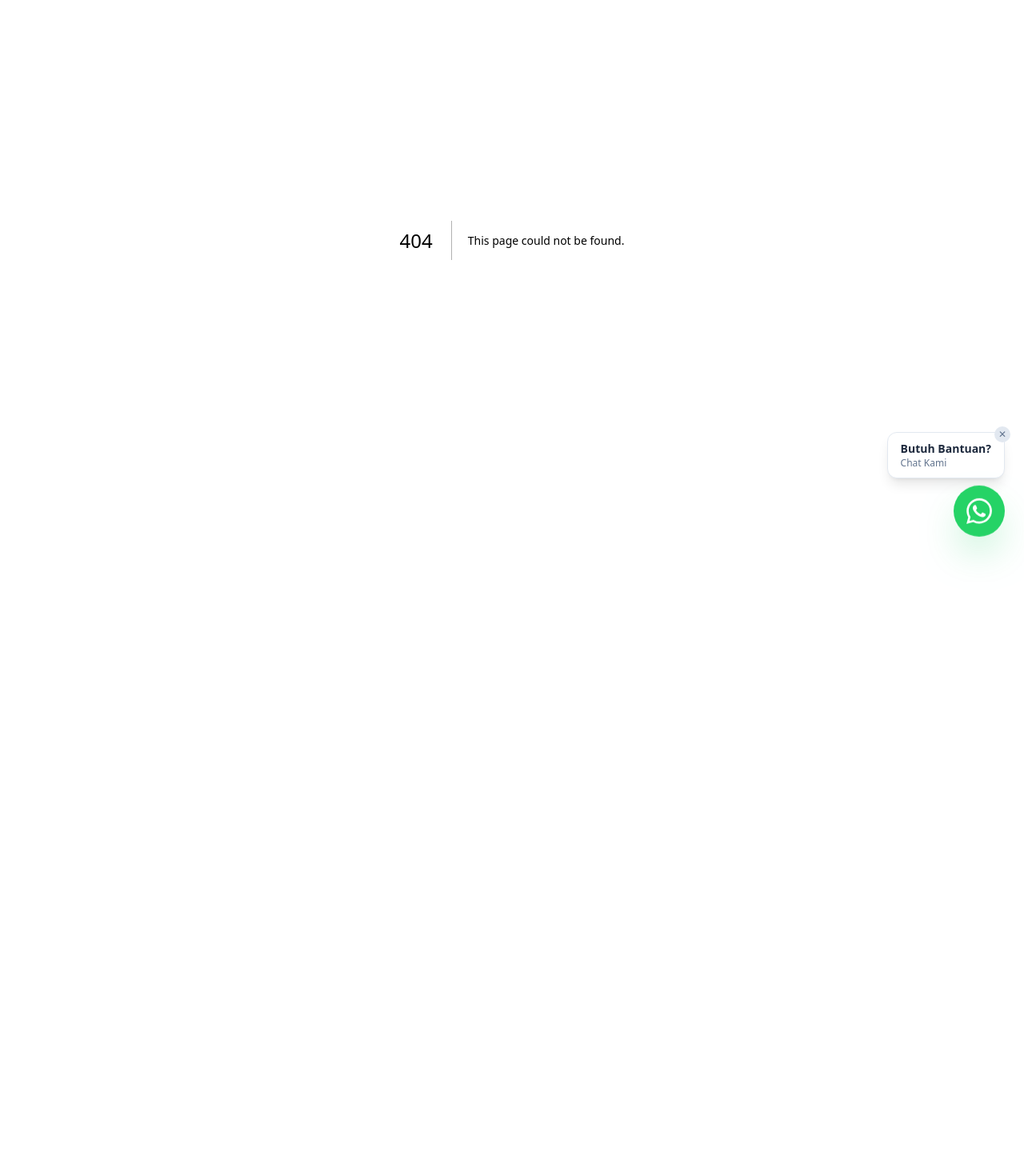
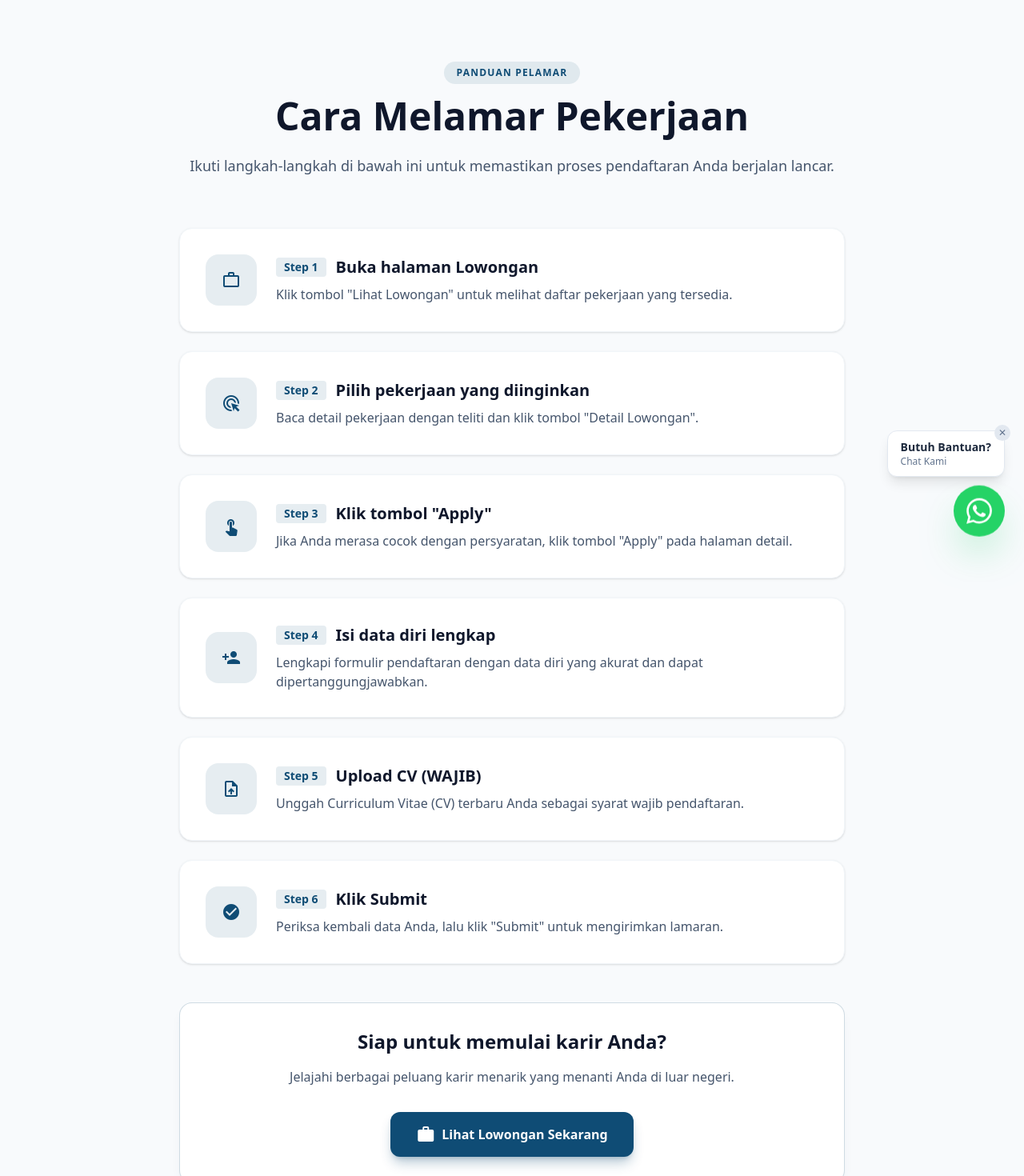
Before and after one commit to GhaniKale/recruitment, a Next.js app in the folder apps/web-next/: page /cara-melamar in a window 1280 px wide. Before the commit this address had no page. Shown: the part 100-1570 px from the top of the page at 80% size. Before the commit the page ends 800 px from the top, so only its background shows below. Built offline with nearby package versions, Linux system fonts and the light colour scheme.

Commit message:
feat: add cara melamar page, CTA button, and rename costs to biaya

```diff
--- a/apps/web-next/src/app/costs/page.tsx
+++ b/apps/web-next/src/app/biaya/page.tsx
@@ -150,7 +150,7 @@ const countries = [
 
 ];
 
-export default function CostPage() {
+export default function BiayaPage() {
     const [selected, setSelected] = useState<typeof countries[number] | null>(null);
 
     return (
@@ -263,7 +263,7 @@ export default function CostPage() {
                                         Daftar Sekarang
                                     </Link>
                                     <a href="https://wa.me/6285972842784" target="_blank" rel="noopener noreferrer" className="flex-1 px-8 py-3.5 bg-accent hover:bg-accent-hover text-white font-bold rounded-xl transition-all shadow-lg shadow-accent/20 flex items-center justify-center gap-2 text-center">
-                                        <svg className="w-5 h-5" fill="currentColor" viewBox="0 0 24 24"><path d="M17.472 14.382c-.297-.149-1.758-.867-2.03-.967-.273-.099-.471-.148-.67.15-.197.297-.767.966-.94 1.164-.173.199-.347.223-.644.075-.297-.15-1.255-.463-2.39-1.475-.883-.788-1.48-1.761-1.653-2.059-.173-.297-.018-.458.13-.606.134-.133.298-.347.446-.52.149-.174.198-.298.298-.497.099-.198.05-.371-.025-.52-.075-.149-.669-1.612-.916-2.207-.242-.579-.487-.5-.669-.51-.173-.008-.371-.01-.57-.01-.198 0-.52.074-.792.372-.272.297-1.04 1.016-1.04 2.479 0 1.462 1.065 2.875 1.213 3.074.149.198 2.096 3.2 5.077 4.487.709.306 1.262.489 1.694.625.712.227 1.36.195 1.871.118.571-.085 1.758-.719 2.006-1.413.248-.694.248-1.289.173-1.413-.074-.124-.272-.198-.57-.347m-5.421 7.403h-.004a9.87 9.87 0 01-5.031-1.378l-.361-.214-3.741.982.998-3.648-.235-.374a9.86 9.86 0 01-1.51-5.26c.001-5.45 4.436-9.884 9.888-9.884 2.64 0 5.122 1.03 6.988 2.898a9.825 9.825 0 012.893 6.994c-.003 5.45-4.437 9.884-9.885 9.884m8.413-18.297A11.815 11.815 0 0012.05 0C5.495 0 .16 5.335.157 11.892c0 2.096.547 4.142 1.588 5.945L.057 24l6.305-1.654a11.882 11.882 0 005.683 1.448h.005c6.554 0 11.89-5.335 11.893-11.893a11.821 11.821 0 00-3.48-8.413z" /></svg>
+                                        <svg className="w-5 h-5" fill="currentColor" viewBox="0 0 24 24"><path d="M17.472 14.382c-.297-.149-1.758-.867-2.03-.967-.273-.099-.471-.148-.67.15-.197.297-.767.966-.94 1.164-.173.199-.347.223-.644.075-.297-.15-1.255-.463-2.39-1.475-.883-.788-1.48-1.761-1.653-2.059-.173-.297-.018-.458.13-.606.134-.133.298-.347.446-.52.149-.174.198-.298.298-.497.099-.198.05-.371-.025-.52-.075-.149-.669-1.612-.916-2.207-.242-.579-.487-.5-.669-.51-.173-.008-.371-.01-.57-.01-.198 0-.52.074-.792.372-.272.297-1.04 1.016-1.04 2.479 0 1.462 1.065 2.875 1.213 3.074.149.198 2.096 3.2 5.077 4.487.709.306 1.262.489 1.694.625.712.227 1.36.195 1.871.118.571-.085 1.758-.719 2.006-1.413.248-.694.248-1.289.173-1.413-.074-.124-.272-.198-.57-.347m-5.421 7.403h-.004a9.87 9.87 0 01-5.031-1.378l-.361-.214-3.741.982.998-3.648-.235-.374a9.86 9.86 0 01-1.51-5.26c.001-5.45 4.436-9.884 9.888-9.884 2.64 0 5.122 1.03 6.988 2.898a9.825 9.825 0 012.893 6.994c-.003 5.45-4.437 9.884-9.885 9.884m8.413-18.297A11.815 11.815 0 0012.05 0C5.495 0 .16 5.335.157 11.892c0 2.096.547 4.142 1.588 5.945L.057 24l6.305-1.654a11.882 11.882 0 005.683 1.448h.005c6.554 0 11.89-5.335 11.893-11.893a11.821 11.821 0 00-3.48-8.413z"/></svg>
                                         Chat WhatsApp
                                     </a>
                                 </div>
--- /dev/null
+++ b/apps/web-next/src/app/cara-melamar/page.tsx
@@ -0,0 +1,86 @@
+import Navbar from '@/components/Navbar';
+import Footer from '@/components/Footer';
+import Link from 'next/link';
+
+export default function CaraMelamarPage() {
+    const steps = [
+        {
+            title: 'Buka halaman Lowongan',
+            desc: 'Klik tombol "Lihat Lowongan" untuk melihat daftar pekerjaan yang tersedia.',
+            icon: 'work_outline'
+        },
+        {
+            title: 'Pilih pekerjaan yang diinginkan',
+            desc: 'Baca detail pekerjaan dengan teliti dan klik tombol "Detail Lowongan".',
+            icon: 'ads_click'
+        },
+        {
+            title: 'Klik tombol "Apply"',
+            desc: 'Jika Anda merasa cocok dengan persyaratan, klik tombol "Apply" pada halaman detail.',
+            icon: 'touch_app'
+        },
+        {
+            title: 'Isi data diri lengkap',
+            desc: 'Lengkapi formulir pendaftaran dengan data diri yang akurat dan dapat dipertanggungjawabkan.',
+            icon: 'person_add'
+        },
+        {
+            title: 'Upload CV (WAJIB)',
+            desc: 'Unggah Curriculum Vitae (CV) terbaru Anda sebagai syarat wajib pendaftaran.',
+            icon: 'upload_file'
+        },
+        {
+            title: 'Klik Submit',
+            desc: 'Periksa kembali data Anda, lalu klik "Submit" untuk mengirimkan lamaran.',
+            icon: 'check_circle'
+        }
+    ];
+
+    return (
+        <>
+            <Navbar />
+            <main className="bg-slate-50 dark:bg-slate-900 min-h-screen pt-24 pb-16">
+                <div className="max-w-4xl mx-auto px-4 sm:px-6 lg:px-8">
+                    <div className="text-center mb-16 animate-in fade-in slide-in-from-bottom-4 duration-700">
+                        <span className="inline-block px-4 py-1.5 bg-primary/10 text-primary text-xs font-bold tracking-widest uppercase rounded-full mb-4">
+                            Panduan Pelamar
+                        </span>
+                        <h1 className="text-4xl md:text-5xl font-black text-slate-900 dark:text-white mb-6">
+                            Cara Melamar Pekerjaan
+                        </h1>
+                        <p className="text-lg text-slate-600 dark:text-slate-400">
+                            Ikuti langkah-langkah di bawah ini untuk memastikan proses pendaftaran Anda berjalan lancar.
+                        </p>
+                    </div>
+
+                    <div className="space-y-6 mb-12">
+                        {steps.map((step, index) => (
+                            <div key={index} className="bg-white dark:bg-slate-800 rounded-2xl p-6 sm:p-8 shadow-sm border border-slate-100 dark:border-slate-700 flex flex-col sm:flex-row gap-6 items-start sm:items-center hover:shadow-md transition-shadow">
+                                <div className="flex-shrink-0 w-16 h-16 bg-primary/10 text-primary rounded-2xl flex items-center justify-center">
+                                    <span className="material-icons text-3xl">{step.icon}</span>
+                                </div>
+                                <div className="flex-grow">
+                                    <div className="flex items-center gap-3 mb-2">
+                                        <span className="text-sm font-bold text-primary bg-primary/10 px-2.5 py-0.5 rounded">Step {index + 1}</span>
+                                        <h3 className="text-xl font-bold text-slate-900 dark:text-white">{step.title}</h3>
+                                    </div>
+                                    <p className="text-slate-600 dark:text-slate-400">{step.desc}</p>
+                                </div>
+                            </div>
+                        ))}
+                    </div>
+
+                    <div className="text-center bg-white dark:bg-slate-800 rounded-2xl p-8 border border-primary/20 shadow-lg shadow-primary/5">
+                        <h3 className="text-2xl font-bold text-slate-900 dark:text-white mb-4">Siap untuk memulai karir Anda?</h3>
+                        <p className="text-slate-600 dark:text-slate-400 mb-8">Jelajahi berbagai peluang karir menarik yang menanti Anda di luar negeri.</p>
+                        <Link href="/jobs" className="inline-flex items-center gap-2 px-8 py-4 bg-primary hover:bg-primary-hover text-white font-bold rounded-xl transition-all shadow-lg shadow-primary/30 hover:-translate-y-1">
+                            <span className="material-icons">work</span>
+                            <span>Lihat Lowongan Sekarang</span>
+                        </Link>
+                    </div>
+                </div>
+            </main>
+            <Footer />
+        </>
+    );
+}
--- a/apps/web-next/src/app/kontak/page.jsx
+++ b/apps/web-next/src/app/kontak/page.jsx
@@ -54,7 +54,7 @@ export default function KontakPage() {
                                         </div>
                                         <div>
                                             <p className="font-semibold text-slate-900 dark:text-white text-sm">Alamat</p>
-                                            <p className="text-sm text-slate-500 dark:text-slate-400">Jl. Jendral Sudirman Kav. 52-53, Jakarta Selatan, 12190</p>
+                                            <p className="text-sm text-slate-500 dark:text-slate-400">Desa Cikopo RT010/RW004 Bungursari Purwakarta 41181</p>
                                         </div>
                                     </div>
 
--- a/apps/web-next/src/app/page.tsx
+++ b/apps/web-next/src/app/page.tsx
@@ -4,6 +4,7 @@ import Stats from '@/components/Stats';
 // import About from '@/components/About'; // Was in original but I should check if it exists or if I need to migrate it
 // import Industries from '@/components/Industries';
 import HomeCTA from '@/components/HomeCTA';
+import HowToApply from '@/components/HowToApply';
 import Footer from '@/components/Footer';
 import AntiFraudModal from '@/components/AntiFraudModal';
 // Checking original imports:
@@ -26,6 +27,7 @@ export default function Home() {
         <HomeHero />
         <Stats />
         <About />
+        <HowToApply />
         <Industries />
         <HomeCTA />
       </main>
--- a/apps/web-next/src/components/Footer.jsx
+++ b/apps/web-next/src/components/Footer.jsx
@@ -35,9 +35,9 @@ export default function Footer() {
                         <h4 className="text-lg font-bold mb-6">Navigasi</h4>
                         <ul className="space-y-4 text-slate-400 text-sm">
                             <li><a href="/" className="hover:text-accent transition-colors">Beranda</a></li>
-                            <li><a href="/#about" className="hover:text-accent transition-colors">Tentang Kami</a></li>
-                            <li><Link href="/costs" className="hover:text-accent transition-colors">Recruitment</Link></li>
                             <li><Link href="/jobs" className="hover:text-accent transition-colors">Lowongan</Link></li>
+                            <li><Link href="/cara-melamar" className="hover:text-accent transition-colors">Cara Melamar</Link></li>
+                            <li><Link href="/biaya" className="hover:text-accent transition-colors">Biaya</Link></li>
                             <li><Link href="/kontak" className="hover:text-accent transition-colors">Kontak</Link></li>
                         </ul>
                     </div>
--- a/apps/web-next/src/components/HomeCTA.jsx
+++ b/apps/web-next/src/components/HomeCTA.jsx
@@ -9,7 +9,7 @@ export default function HomeCTA() {
                     LPK Akuur Sauyunan membuka kesempatan kerja ke luar negeri dengan pendampingan lengkap, legalitas jelas, dan proses terpercaya.
                 </p>
                 <div className="flex flex-col sm:flex-row justify-center gap-4">
-                    <Link href="/costs" className="px-8 py-3 rounded-xl bg-primary text-white font-semibold hover:bg-primary-hover transition-colors shadow-lg shadow-primary/30">
+                    <Link href="/biaya" className="px-8 py-3 rounded-xl bg-primary text-white font-semibold hover:bg-primary-hover transition-colors shadow-lg shadow-primary/30">
                         Lihat Program Recruitment
                     </Link>
                     <a href="https://wa.me/6285972842784" target="_blank" rel="noopener noreferrer" className="px-8 py-3 rounded-xl bg-accent text-white font-semibold hover:bg-accent-hover transition-colors shadow-lg shadow-accent/30 flex items-center justify-center gap-2">
--- a/apps/web-next/src/components/HomeHero.jsx
+++ b/apps/web-next/src/components/HomeHero.jsx
@@ -22,12 +22,16 @@ export default function HomeHero() {
                         <p className="text-lg text-slate-600 dark:text-slate-400 mb-8 leading-relaxed max-w-lg">
                             LPK Akuur Sauyunan menghubungkan talenta terbaik Indonesia dengan peluang karir internasional. Proses aman, legal, pendampingan lengkap hingga penempatan, dan menyediakan jasa pembuatan passport.
                         </p>
-                        <div className="flex flex-col sm:flex-row gap-4">
-                            <Link href="/costs" className="inline-flex justify-center items-center px-8 py-4 rounded-xl bg-primary text-white font-semibold text-lg hover:bg-primary-hover transition-all shadow-xl shadow-primary/25 hover:-translate-y-1">
+                        <div className="flex flex-col sm:flex-row flex-wrap gap-4">
+                            <Link href="/biaya" className="inline-flex justify-center items-center px-8 py-4 rounded-xl bg-primary text-white font-semibold text-lg hover:bg-primary-hover transition-all shadow-xl shadow-primary/25 hover:-translate-y-1">
                                 LIHAT PROGRAM
                                 <span className="material-icons ml-2 text-xl">arrow_forward</span>
                             </Link>
-                            <a href="https://wa.me/6285972842784" target="_blank" rel="noopener noreferrer" className="inline-flex justify-center items-center px-8 py-4 rounded-xl bg-accent text-white font-semibold text-lg hover:bg-accent-hover transition-all shadow-xl shadow-accent/25">
+                            <Link href="/cara-melamar" className="inline-flex justify-center items-center px-8 py-4 rounded-xl bg-white dark:bg-slate-800 text-slate-700 dark:text-slate-200 border-2 border-slate-200 dark:border-slate-700 hover:border-primary hover:text-primary dark:hover:text-primary font-semibold text-lg transition-all shadow-lg shadow-slate-200/50 dark:shadow-none hover:-translate-y-1">
+                                CARA MELAMAR
+                                <span className="material-icons ml-2 text-xl">help_outline</span>
+                            </Link>
+                            <a href="https://wa.me/6285972842784" target="_blank" rel="noopener noreferrer" className="inline-flex justify-center items-center px-8 py-4 rounded-xl bg-accent text-white font-semibold text-lg hover:bg-accent-hover transition-all shadow-xl shadow-accent/25 hover:-translate-y-1">
                                 <svg className="w-5 h-5 mr-2" fill="currentColor" viewBox="0 0 24 24"><path d="M17.472 14.382c-.297-.149-1.758-.867-2.03-.967-.273-.099-.471-.148-.67.15-.197.297-.767.966-.94 1.164-.173.199-.347.223-.644.075-.297-.15-1.255-.463-2.39-1.475-.883-.788-1.48-1.761-1.653-2.059-.173-.297-.018-.458.13-.606.134-.133.298-.347.446-.52.149-.174.198-.298.298-.497.099-.198.05-.371-.025-.52-.075-.149-.669-1.612-.916-2.207-.242-.579-.487-.5-.669-.51-.173-.008-.371-.01-.57-.01-.198 0-.52.074-.792.372-.272.297-1.04 1.016-1.04 2.479 0 1.462 1.065 2.875 1.213 3.074.149.198 2.096 3.2 5.077 4.487.709.306 1.262.489 1.694.625.712.227 1.36.195 1.871.118.571-.085 1.758-.719 2.006-1.413.248-.694.248-1.289.173-1.413-.074-.124-.272-.198-.57-.347m-5.421 7.403h-.004a9.87 9.87 0 01-5.031-1.378l-.361-.214-3.741.982.998-3.648-.235-.374a9.86 9.86 0 01-1.51-5.26c.001-5.45 4.436-9.884 9.888-9.884 2.64 0 5.122 1.03 6.988 2.898a9.825 9.825 0 012.893 6.994c-.003 5.45-4.437 9.884-9.885 9.884m8.413-18.297A11.815 11.815 0 0012.05 0C5.495 0 .16 5.335.157 11.892c0 2.096.547 4.142 1.588 5.945L.057 24l6.305-1.654a11.882 11.882 0 005.683 1.448h.005c6.554 0 11.89-5.335 11.893-11.893a11.821 11.821 0 00-3.48-8.413z"/></svg>
                                 Hubungi Kami
                             </a>
--- /dev/null
+++ b/apps/web-next/src/components/HowToApply.jsx
@@ -0,0 +1,44 @@
+import Link from 'next/link';
+
+export default function HowToApply() {
+    return (
+        <section className="py-20 bg-slate-50 dark:bg-slate-900/50">
+            <div className="max-w-7xl mx-auto px-4 sm:px-6 lg:px-8">
+                <div className="text-center max-w-3xl mx-auto mb-16">
+                    <h2 className="text-3xl md:text-4xl font-bold text-slate-900 dark:text-white mb-4">
+                        Cara Melamar
+                    </h2>
+                    <p className="text-lg text-slate-600 dark:text-slate-400">
+                        Proses pendaftaran yang mudah dan transparan. Ikuti 3 langkah sederhana ini untuk memulai karir global Anda.
+                    </p>
+                </div>
+
+                <div className="grid grid-cols-1 md:grid-cols-3 gap-8 mb-12">
+                    {[
+                        { step: 1, title: 'Pilih Lowongan', desc: 'Temukan pekerjaan yang sesuai dengan minat dan keahlian Anda.', icon: 'search' },
+                        { step: 2, title: 'Isi Data & Upload CV', desc: 'Lengkapi formulir pendaftaran dan unggah CV terbaik Anda.', icon: 'description' },
+                        { step: 3, title: 'Submit Lamaran', desc: 'Kirim lamaran Anda dan tunggu informasi selanjutnya dari tim kami.', icon: 'send' },
+                    ].map((item, index) => (
+                        <div key={index} className="bg-white dark:bg-slate-800 rounded-2xl p-8 shadow-sm border border-slate-100 dark:border-slate-700 text-center relative hover:-translate-y-1 transition-transform duration-300">
+                            <div className="w-16 h-16 bg-primary/10 text-primary rounded-full flex items-center justify-center mx-auto mb-6">
+                                <span className="material-icons text-3xl">{item.icon}</span>
+                            </div>
+                            <div className="absolute top-4 right-4 w-8 h-8 rounded-full bg-slate-100 dark:bg-slate-700 flex items-center justify-center text-slate-400 font-bold text-sm">
+                                {item.step}
+                            </div>
+                            <h3 className="text-xl font-bold text-slate-900 dark:text-white mb-3">{item.title}</h3>
+                            <p className="text-slate-600 dark:text-slate-400">{item.desc}</p>
+                        </div>
+                    ))}
+                </div>
+
+                <div className="text-center">
+                    <Link href="/cara-melamar" className="inline-flex items-center gap-2 px-6 py-3 bg-white dark:bg-slate-800 text-primary border border-primary/20 hover:border-primary hover:bg-primary/5 font-medium rounded-xl transition-colors shadow-sm">
+                        <span>Lihat Panduan Lengkap</span>
+                        <span className="material-icons text-sm">arrow_forward</span>
+                    </Link>
+                </div>
+            </div>
+        </section>
+    );
+}
--- a/apps/web-next/src/components/Navbar.jsx
+++ b/apps/web-next/src/components/Navbar.jsx
@@ -20,9 +20,9 @@ export default function Navbar() {
 
     const navLinks = [
         { name: 'Beranda', href: '/' },
-        { name: 'Tentang Kami', href: '/#about' },
-        { name: 'Recruitment', href: '/costs' },
         { name: 'Lowongan', href: '/jobs' },
+        { name: 'Cara Melamar', href: '/cara-melamar' },
+        { name: 'Biaya', href: '/biaya' },
     ];
 
     const isActive = (path) => {
```
